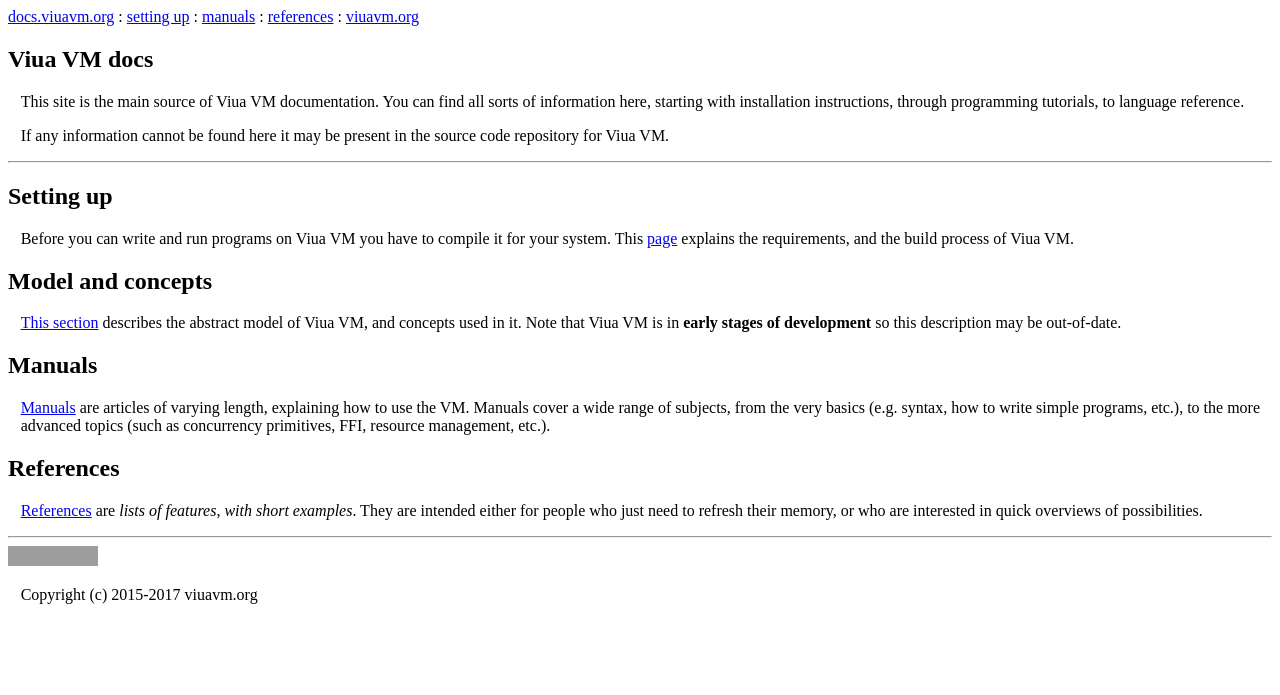
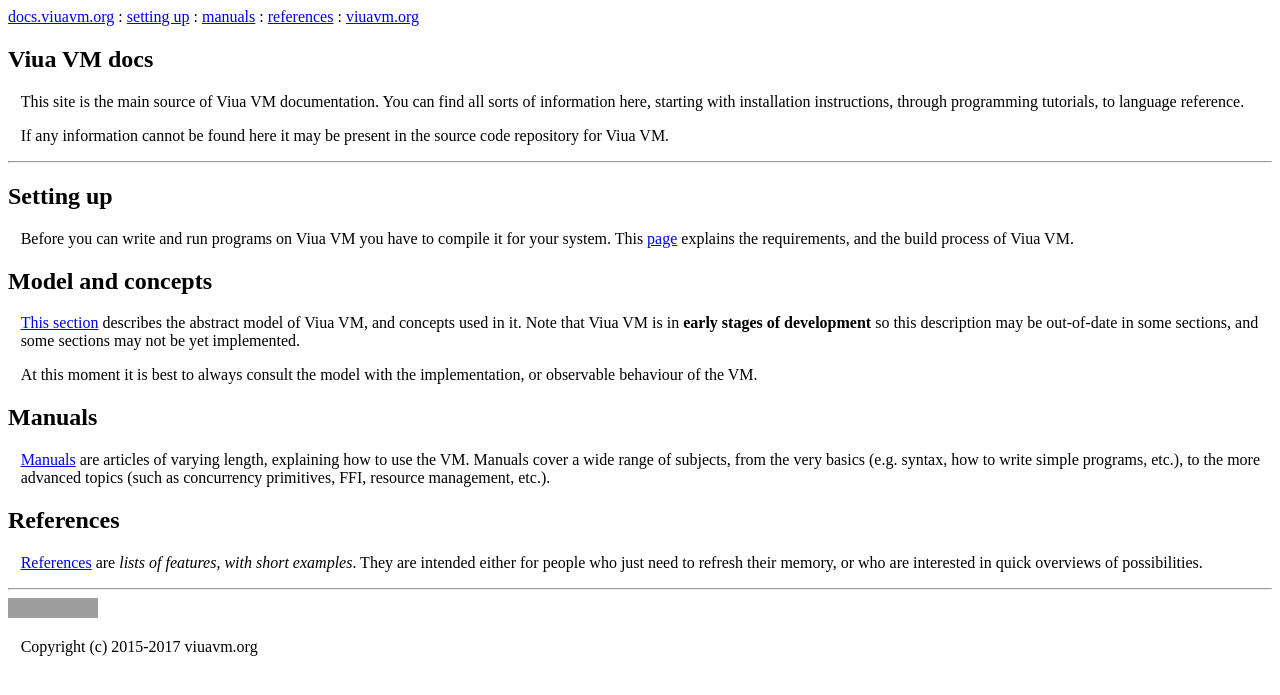
Before and after one commit to marekjm/docs.viuavm.org, a Jekyll site: the page built from index.html, in a window 1280 px wide. Shown: the top 695 px of the page. Built offline with Jekyll 4.4.1, drawn with Linux system fonts in a browser that asks for light colours; grey boxes are pictures that could not be loaded.

Commit message:
Note about the state of the VM

```diff
--- a/_layouts/index.html
+++ b/_layouts/index.html
@@ -35,7 +35,13 @@
                 <a href="{{ site.url }}/model.html">This section</a> describes the abstract model of Viua VM, and
                 concepts used in it.
                 Note that Viua VM is in <strong>early stages of development</strong> so
-                this description may be out-of-date.
+                this description may be out-of-date in some sections, and
+                some sections may not be yet implemented.
+            </p>
+
+            <p>
+                At this moment it is best to always consult the model with the implementation, or
+                observable behaviour of the VM.
             </p>
 
             <h2> Manuals </h2>
```
